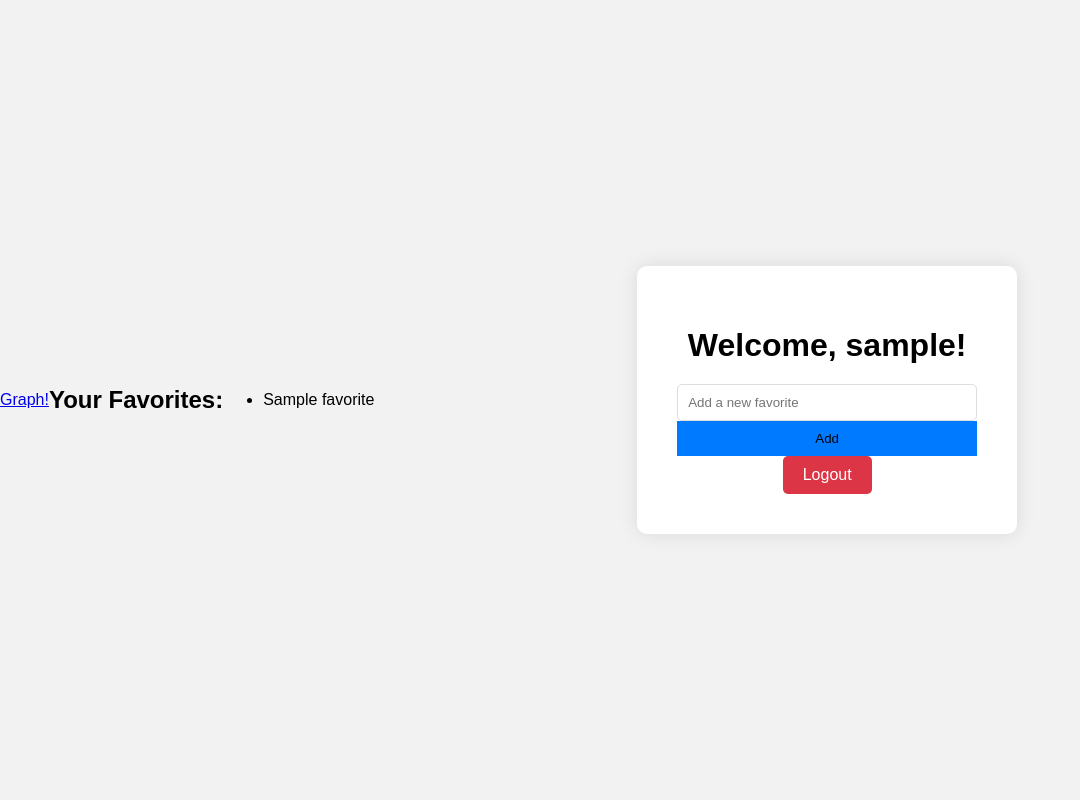
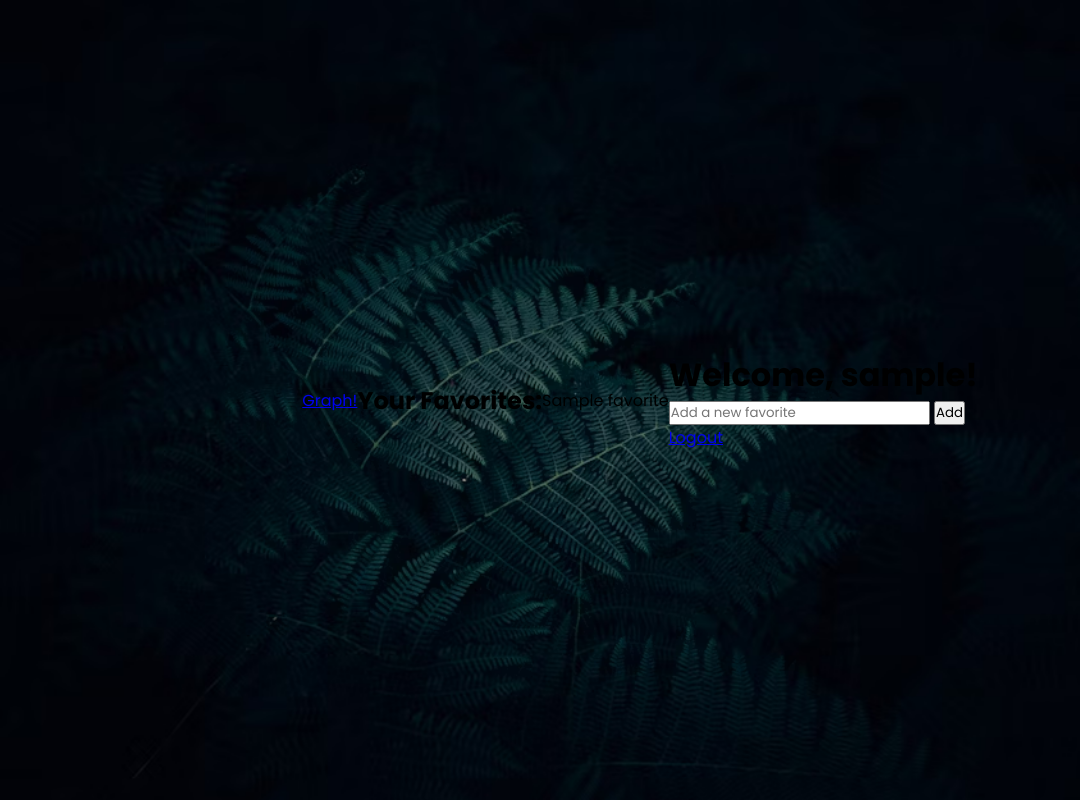
Before and after one commit to CosmicPegasis/cop290-sb2, a Flask app: template templates/welcome.html in a window 1280 px wide. Shown: the whole page, without its empty margins (0-1080 px from the left). Run offline with Flask 3, Linux system fonts and the light colour scheme; the template is opened without the code that fills it: most values are stand-ins (such as "Sample title", 1, 10 or a date in 2020).

Commit message:
made login page layout

```diff
--- a/static/style.css
+++ b/static/style.css
@@ -1,71 +1,115 @@
-/* style.css */
-body {
-    font-family: 'Arial', sans-serif;
-    background-color: #f2f2f2;
+@import url("https://fonts.googleapis.com/css2?family=Poppins:wght@300;400;500;600;700;800;900&display=swap");
+
+* {
+    margin: 0;
+    padding : 0;
+    box-sizing: border-box;
+    font-family: "Poppins",sans-serif;
+}
+
+body{
     display: flex;
     justify-content: center;
     align-items: center;
-    height: 100vh;
-    margin: 0;
+    min-height: 100vh;
+    background-image: url('leaf.avif') ;
+    background-size: cover;
+    background-repeat: no-repeat;
 }
 
-.login-container {
-    background-color: white;
-    padding: 40px;
+.wrapper{
+    width: 420px;
+    background: rgb(17, 10, 20);
+    color: #fff;
     border-radius: 10px;
-    box-shadow: 0 0 20px rgba(0, 0, 0, 0.1);
-    width: 300px;
+    padding: 30px 40px;
 }
 
-.login-container h2 {
+.wrapper h1{
+    font-size: 36px;
     text-align: center;
-    margin-bottom: 20px;
 }
 
-.form-group {
-    margin-bottom: 15px;
+.wrapper .input-box{
+    position: relative;
+    width: 100%;
+    height: 50px;
+    margin: 30px 0;
 }
 
-input[type="text"], input[type="password"] {
+.input-box input {
     width: 100%;
-    padding: 10px;
-    border: 1px solid #ddd;
-    border-radius: 5px;
-    box-sizing: border-box;
+    height: 100%;
+    background: transparent;
+    border: none;
+    outline: none;
+    border: 2px solid rgba(255,255,255,.2);
+    border-radius: 40px;
+     font-size: 16px;
+    color: #fff;
+    padding: 20px 45px 20px 20px;
 }
 
-button {
-    width: 100%;
-    padding: 10px;
-    border: none;
-    background-color: #007bff;
+.input-box input::placeholder{
+    color: #fff;
+}
+
+.input-box i{
+    position: absolute;
+    right: 20px;
+    top :50%;
+    transform: translate(-50%);
+    font-size: 20px;
 
 }
-    /* Add this to your existing style.css */
 
-.welcome-container {
-    text-align: center;
-    background-color: white;
-    padding: 40px;
-    border-radius: 10px;
-    box-shadow: 0 0 20px rgba(0, 0, 0, 0.1);
-    width: 300px;
-    margin: auto;
+.wrapper .remember-forgot{
+    display: flex;
+    justify-content: space-between;
+    font-size: 14.5px;
+    margin: 15px 0 15px;
 }
 
-.welcome-container h1 {
-    margin-bottom: 20px;
+.remember-forgot label input{
+    accent-color: #fff;
+    margin-right: 3px;
 }
 
-.logout-button {
-    display: inline-block;
-    padding: 10px 20px;
-    background-color: #dc3545;
-    color: white;
-    border-radius: 5px;
+.remember-forgot a{
+    color: #fff;
     text-decoration: none;
 }
 
-.logout-button:hover {
-    background-color: #c82333;
+.remember-forgot a:hover{
+    text-decoration: underline;
 }
+
+.wrapper .btn{
+    width:100%;
+    height: 45px;
+    background: #fff;
+    border: none;
+    outline: none;
+    border-radius: 40px;
+    box-shadow: 0 0 10px rgba(0,0,0,.1);
+    cursor: pointer;
+    font-size: 16px;
+    color: #333;
+    font-weight: 600;
+}
+
+.wrapper .register-link{
+    font-size: 14.5px;
+    text-align: center;
+    margin-top: 20px 0 15px;
+}
+
+.register-link p a{
+    color: #fff;
+    text-decoration: none;
+    font-weight: 600;
+}
+
+.register-link p a:hover{
+    text-decoration: underline;
+}
```
Also changed, not shown: static/style2.css (added, +16 -0 lines), static/leaf.avif (added).
